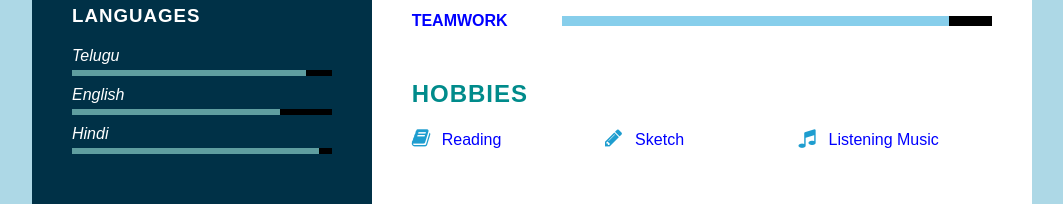
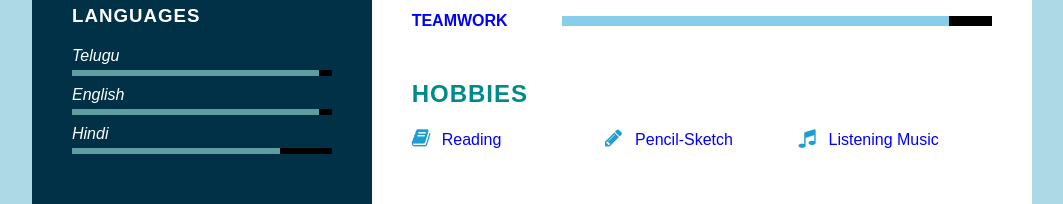
Before and after one commit to Mohana-P/Resume, a plain HTML site: page index.html in a window 1280 px wide. Shown: the part 1094-1298 px from the top of the page, without its empty margins (108-1171 px from the left). Drawn offline with Linux system fonts and the light colour scheme; a web font is replaced by a local one.

Commit message:
second commit

```diff
--- a/index.html
+++ b/index.html
@@ -68,19 +68,19 @@
                     <li>
                         <span class="text"><i>Telugu</i></span>
                         <span class="percent">
-                            <div style="width: 90%;"></div>
+                            <div style="width: 95%;"></div>
                         </span>
                     </li>
                     <li>
                         <span class="text"><i>English</i></span>
                         <span class="percent">
-                            <div style="width: 80%;"></div>
+                            <div style="width: 95%;"></div>
                         </span>
                     </li>
                     <li>
                         <span class="text"><i>Hindi</i></span>
                         <span class="percent">
-                            <div style="width: 95%;"></div>
+                            <div style="width: 80%;"></div>
                         </span>
                     </li>
                 </ul>
@@ -214,7 +214,7 @@
                     <h2 class="title2">Hobbies</h2>
                     <ul>
                         <li><i class="fa fa-book" aria-hidden="true"></i>Reading</li>
-                        <li><i class="fa fa-pencil" aria-hidden="true"></i>Sketch</li>
+                        <li><i class="fa fa-pencil" aria-hidden="true"></i>Pencil-Sketch</li>
                         <li><i class="fa fa-music" aria-hidden="true"></i>Listening Music</li>
                     </ul>
                 </div>
```
